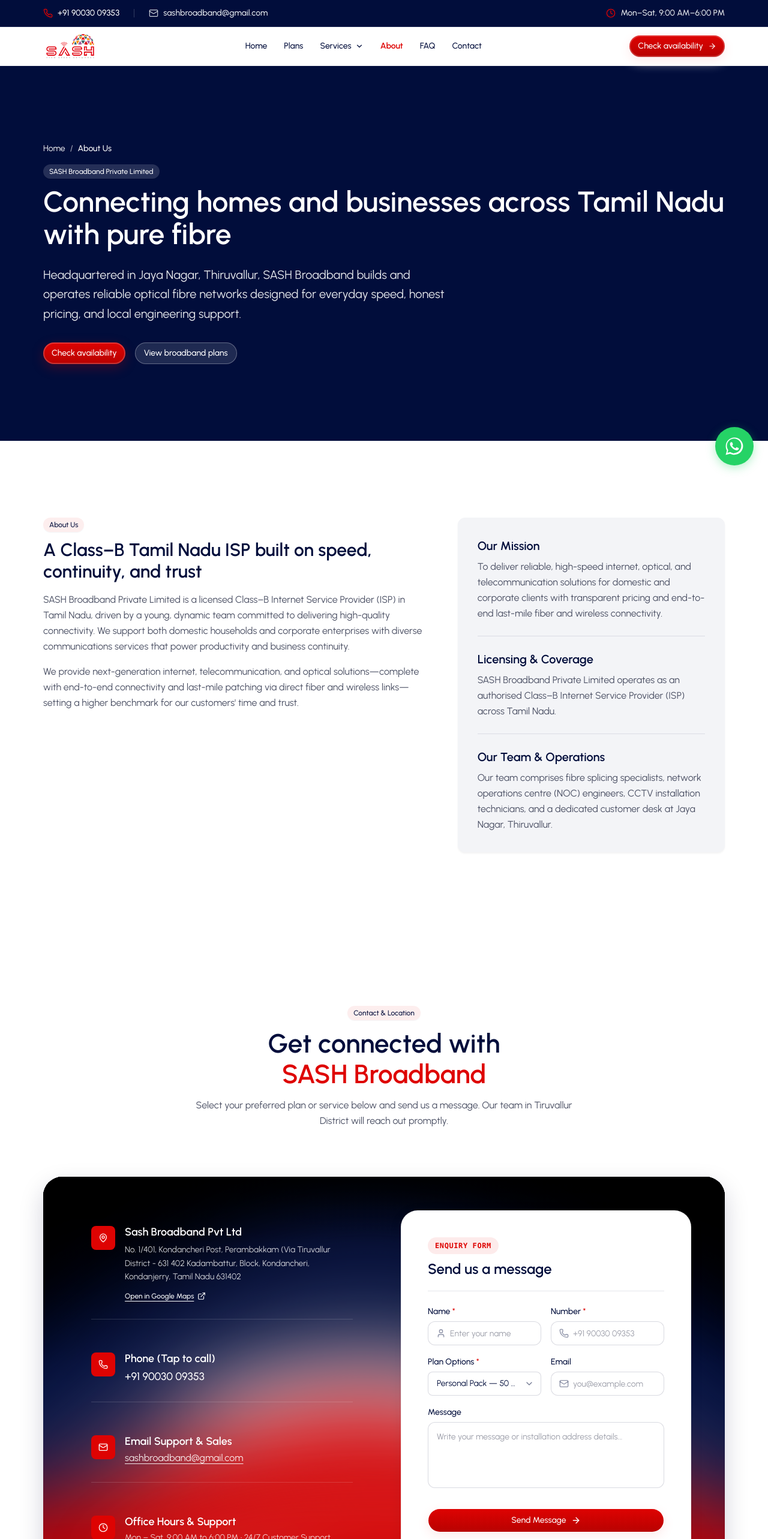
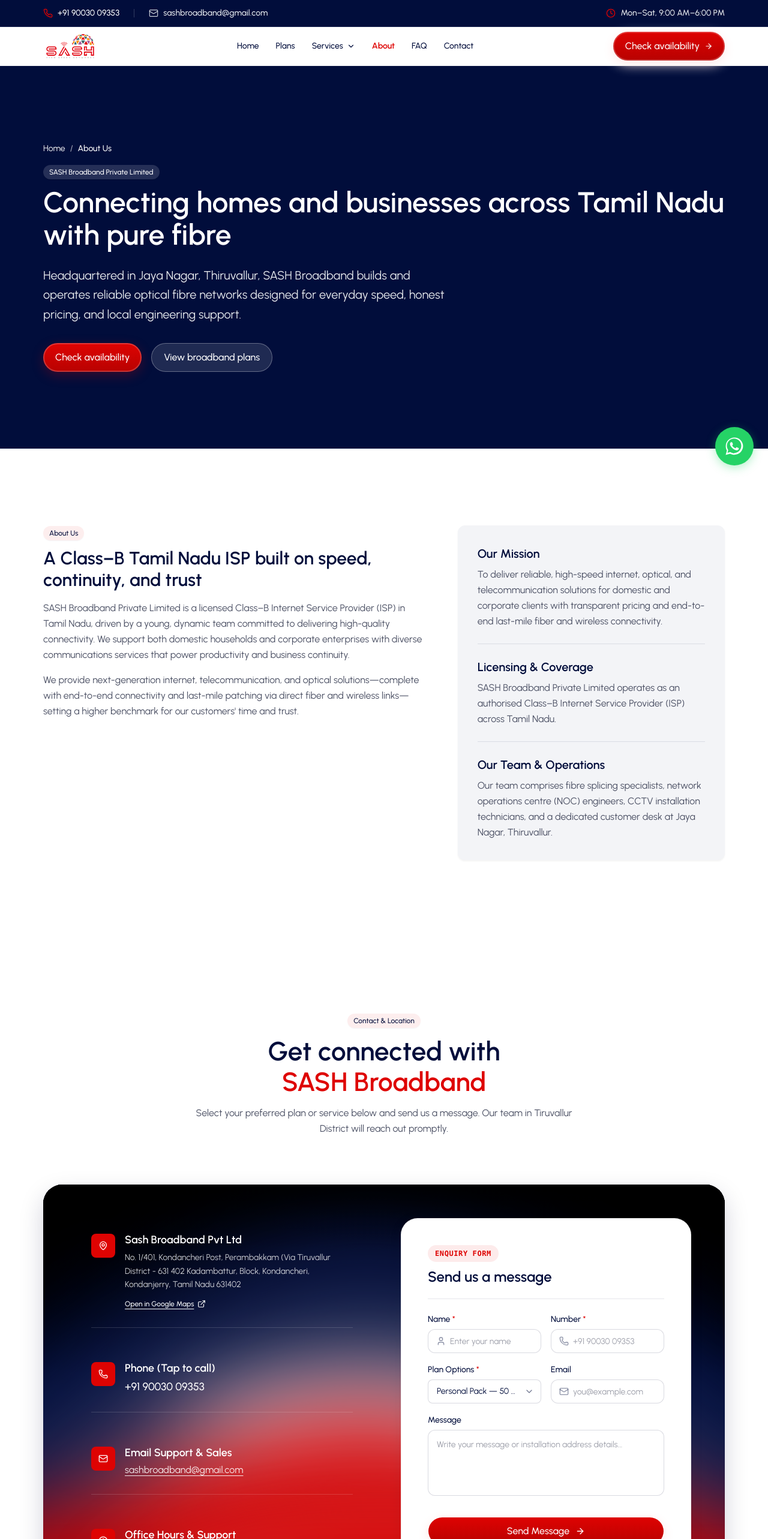
Before and after one commit to Kannan637/SAASBOARD, a Next.js app: page /about in a window 1280 px wide. Shown: the top 2566 px of the page at 60% size. Built offline with nearby package versions, Linux system fonts and the light colour scheme.

Commit message:
style: standardize button height to 48px and base font size to 16px across site

```diff
--- a/src/app/about/page.tsx
+++ b/src/app/about/page.tsx
@@ -68,10 +68,10 @@ export default function AboutPage() {
             honest pricing, and local engineering support.
           </p>
           <div className="flex flex-wrap gap-4">
-            <Link href="#contact" className="btn-pill btn-primary-red font-medium rounded-lg">
+            <Link href="#contact" className="btn-pill btn-primary-red font-medium">
               Check availability
             </Link>
-            <Link href="/#plans" className="btn-pill btn-secondary-navy font-medium rounded-lg">
+            <Link href="/#plans" className="btn-pill btn-secondary-navy font-medium">
               View broadband plans
             </Link>
           </div>
--- a/src/app/broadband-services/page.tsx
+++ b/src/app/broadband-services/page.tsx
@@ -100,7 +100,7 @@ export default function BroadbandServicesPage() {
                 team about available entertainment bundles in your area.
               </p>
             </div>
-            <Link href="#contact" className="btn-pill btn-primary-red shrink-0 rounded-lg font-medium">
+            <Link href="#contact" className="btn-pill btn-primary-red shrink-0 font-medium">
               Enquire about OTT &amp; IPTV
             </Link>
           </div>
--- a/src/app/globals.css
+++ b/src/app/globals.css
@@ -136,10 +136,10 @@
   body {
     @apply bg-transparent text-foreground antialiased selection:bg-brand-red selection:text-white;
     font-family: var(--font-sans);
-    font-size: 0.875rem;
-    /* 14px Body MD per Juspay */
-    line-height: 1.25rem;
-    /* 20px line-height per Juspay */
+    font-size: 1rem;
+    /* 16px base font size */
+    line-height: 1.5rem;
+    /* 24px base line-height */
     font-weight: 400;
     letter-spacing: 0;
   }
@@ -287,16 +287,17 @@
   border-radius: var(--radius-banner);
 }
 
-/* Apple Pill Button Architecture: Full pill curvature, heights 32/36/40px, font 14px weight 500 */
+/* Apple Pill Button Architecture: Full pill curvature, standard height 48px, base font 16px weight 500 */
 .btn-pill {
   border-radius: 9999px;
-  height: 36px;
-  padding-left: 14px;
-  padding-right: 14px;
+  height: 48px;
+  min-height: 48px;
+  padding-left: 20px;
+  padding-right: 20px;
   font-family: var(--font-sans);
   font-weight: 500;
-  font-size: 14px;
-  line-height: 20px;
+  font-size: 16px;
+  line-height: 24px;
   text-transform: none;
   letter-spacing: 0;
   white-space: nowrap;
@@ -316,20 +317,22 @@
 }
 
 .btn-pill-lg {
-  height: 40px;
-  padding-left: 16px;
-  padding-right: 16px;
-  font-size: 14px;
-  line-height: 20px;
+  height: 48px;
+  min-height: 48px;
+  padding-left: 24px;
+  padding-right: 24px;
+  font-size: 16px;
+  line-height: 24px;
   gap: 8px;
 }
 
 .btn-pill-sm {
-  height: 32px;
-  padding-left: 12px;
-  padding-right: 12px;
-  font-size: 12px;
-  line-height: 18px;
+  height: 44px;
+  min-height: 44px;
+  padding-left: 16px;
+  padding-right: 16px;
+  font-size: 15px;
+  line-height: 22px;
   gap: 6px;
 }
 
--- a/src/components/Home/Contactus.tsx
+++ b/src/components/Home/Contactus.tsx
@@ -646,7 +646,7 @@ export default function Contactus({
                       type="submit"
                       size="lg"
                       disabled={isSubmitting}
-                      className="w-full group/primary cursor-pointer font-medium rounded-full"
+                      className="w-full h-12 min-h-[48px] text-base group/primary cursor-pointer font-medium rounded-full"
                     >
                       <span>
                         {isSubmitting ? "Sending message..." : "Send Message"}
--- a/src/components/Home/Hero.tsx
+++ b/src/components/Home/Hero.tsx
@@ -267,22 +267,22 @@ export default function Hero() {
                   {currentSlide.subtitle}
                 </p>
 
-                {/* Apple Buttons: h-10 px-5, full pill radius, 14px font, 500 weight */}
+                {/* Apple Buttons: h-12 min-h-[48px] px-6, full pill radius, 16px font, 500 weight */}
                 <div className="mt-6 flex flex-wrap items-center gap-3">
                   <Link
                     href={currentSlide.ctaHref}
-                    className="group/primary inline-flex h-10 items-center justify-center gap-2 rounded-full bg-linear-to-b from-brand-red to-brand-red-hover px-5 text-sm font-medium text-white shadow-[0_6px_20px_var(--color-red-10)] outline-2 -outline-offset-2 outline-white/20 transition-[background-color,transform,box-shadow] duration-150 ease-out hover:from-brand-red-hover hover:to-brand-red-hover hover:bg-brand-red-hover active:scale-[0.97]"
+                    className="group/primary inline-flex h-12 min-h-[48px] items-center justify-center gap-2.5 rounded-full bg-linear-to-b from-brand-red to-brand-red-hover px-6 text-base font-medium text-white shadow-[0_6px_20px_var(--color-red-10)] outline-2 -outline-offset-2 outline-white/20 transition-[background-color,transform,box-shadow] duration-150 ease-out hover:from-brand-red-hover hover:to-brand-red-hover hover:bg-brand-red-hover active:scale-[0.97]"
                   >
                     {currentSlide.ctaText}
-                    <ArrowRight className="size-3.5 transition-transform duration-150 ease-out group-hover/primary:translate-x-0.5" />
+                    <ArrowRight className="size-4 transition-transform duration-150 ease-out group-hover/primary:translate-x-0.5" />
                   </Link>
 
                   <Link
                     href={currentSlide.secondaryCtaHref}
-                    className="group/process inline-flex h-10 items-center justify-center gap-2 px-4 rounded-full text-sm font-medium text-brand-navy transition-[opacity,transform] duration-150 ease-out hover:opacity-75 active:scale-[0.97]"
+                    className="group/process inline-flex h-12 min-h-[48px] items-center justify-center gap-2.5 px-5 rounded-full text-base font-medium text-brand-navy transition-[opacity,transform] duration-150 ease-out hover:opacity-75 active:scale-[0.97]"
                   >
                     {currentSlide.secondaryCtaText}
-                    <Play className="size-3 fill-current transition-transform duration-150 ease-out group-hover/process:scale-110" />
+                    <Play className="size-3.5 fill-current transition-transform duration-150 ease-out group-hover/process:scale-110" />
                   </Link>
                 </div>
               </motion.div>
--- a/src/components/Home/Pricing.tsx
+++ b/src/components/Home/Pricing.tsx
@@ -253,11 +253,11 @@ export default function Pricing() {
                   </ul>
                 </div>
 
-                {/* Action CTA */}
+                {/* Action CTA: 48px height, 16px base font */}
                 <button
                   type="button"
                   onClick={() => handleSelectPlan(plan)}
-                  className={`relative z-10 btn-pill btn-primary-red w-full h-10 text-sm font-medium cursor-pointer ${plan.featured
+                  className={`relative z-10 btn-pill btn-primary-red w-full h-12 min-h-[48px] text-base font-medium cursor-pointer ${plan.featured
                     ? "shadow-[0_8px_24px_rgba(0,0,0,0.35)] ring-1 ring-white/25"
                     : ""
                     }`}
--- a/src/components/Home/Topbar.tsx
+++ b/src/components/Home/Topbar.tsx
@@ -459,7 +459,7 @@ export default function Topbar() {
             <Link
               href="/#contact"
               onClick={() => handleNavClick("/#contact")}
-              className="group/cta btn-pill btn-primary-red text-sm font-medium"
+              className="group/cta btn-pill btn-primary-red text-base font-medium"
             >
               <span>Check availability</span>
               <svg
--- a/src/components/ui/button.tsx
+++ b/src/components/ui/button.tsx
@@ -3,7 +3,7 @@ import { cva, type VariantProps } from "class-variance-authority"
 import { cn } from "cn"
 
 const buttonVariants = cva(
-  "group/button inline-flex shrink-0 items-center justify-center rounded-lg border border-transparent bg-clip-padding text-sm font-medium whitespace-nowrap tracking-normal transition-[background-color,transform,box-shadow,opacity] duration-150 ease-out outline-none select-none focus-visible:border-ring focus-visible:ring-3 focus-visible:ring-ring/50 active:scale-[0.97] disabled:pointer-events-none disabled:opacity-50 aria-invalid:border-destructive aria-invalid:ring-3 aria-invalid:ring-destructive/20 dark:aria-invalid:border-destructive/50 dark:aria-invalid:ring-destructive/40 [&_svg]:pointer-events-none [&_svg]:shrink-0 [&_svg:not([class*='size-'])]:size-3.5",
+  "group/button inline-flex shrink-0 items-center justify-center rounded-lg border border-transparent bg-clip-padding text-base font-medium whitespace-nowrap tracking-normal transition-[background-color,transform,box-shadow,opacity] duration-150 ease-out outline-none select-none focus-visible:border-ring focus-visible:ring-3 focus-visible:ring-ring/50 active:scale-[0.97] disabled:pointer-events-none disabled:opacity-50 aria-invalid:border-destructive aria-invalid:ring-3 aria-invalid:ring-destructive/20 dark:aria-invalid:border-destructive/50 dark:aria-invalid:ring-destructive/40 [&_svg]:pointer-events-none [&_svg]:shrink-0 [&_svg:not([class*='size-'])]:size-4",
   {
     variants: {
       variant: {
@@ -21,16 +21,16 @@ const buttonVariants = cva(
       },
       size: {
         default:
-          "h-9 gap-2 px-3.5 text-sm font-medium has-data-[icon=inline-end]:pr-3 has-data-[icon=inline-start]:pl-3",
-        xs: "h-7 gap-1.5 rounded-md px-2.5 text-xs in-data-[slot=button-group]:rounded-md [&_svg:not([class*='size-'])]:size-3",
-        sm: "h-8 gap-1.5 rounded-lg px-3 text-xs in-data-[slot=button-group]:rounded-lg has-data-[icon=inline-end]:pr-2.5 has-data-[icon=inline-start]:pl-2.5 [&_svg:not([class*='size-'])]:size-3",
-        lg: "h-10 gap-2 px-4 text-sm font-medium has-data-[icon=inline-end]:pr-3.5 has-data-[icon=inline-start]:pl-3.5",
-        icon: "size-9 rounded-lg",
+          "h-12 min-h-[48px] gap-2.5 px-6 text-base font-medium has-data-[icon=inline-end]:pr-5 has-data-[icon=inline-start]:pl-5",
+        xs: "h-8 gap-1.5 rounded-md px-3 text-xs in-data-[slot=button-group]:rounded-md [&_svg:not([class*='size-'])]:size-3",
+        sm: "h-11 min-h-[44px] gap-2 rounded-lg px-4 text-sm font-medium in-data-[slot=button-group]:rounded-lg has-data-[icon=inline-end]:pr-3.5 has-data-[icon=inline-start]:pl-3.5 [&_svg:not([class*='size-'])]:size-3.5",
+        lg: "h-12 min-h-[48px] gap-2.5 px-6 text-base font-medium has-data-[icon=inline-end]:pr-5 has-data-[icon=inline-start]:pl-5",
+        icon: "size-12 min-h-[48px] min-w-[48px] rounded-lg",
         "icon-xs":
-          "size-7 rounded-md in-data-[slot=button-group]:rounded-md [&_svg:not([class*='size-'])]:size-3",
+          "size-8 rounded-md in-data-[slot=button-group]:rounded-md [&_svg:not([class*='size-'])]:size-3",
         "icon-sm":
-          "size-8 rounded-lg in-data-[slot=button-group]:rounded-lg",
-        "icon-lg": "size-10 rounded-lg",
+          "size-10 rounded-lg in-data-[slot=button-group]:rounded-lg",
+        "icon-lg": "size-12 min-h-[48px] min-w-[48px] rounded-lg",
       },
     },
     defaultVariants: {
```
